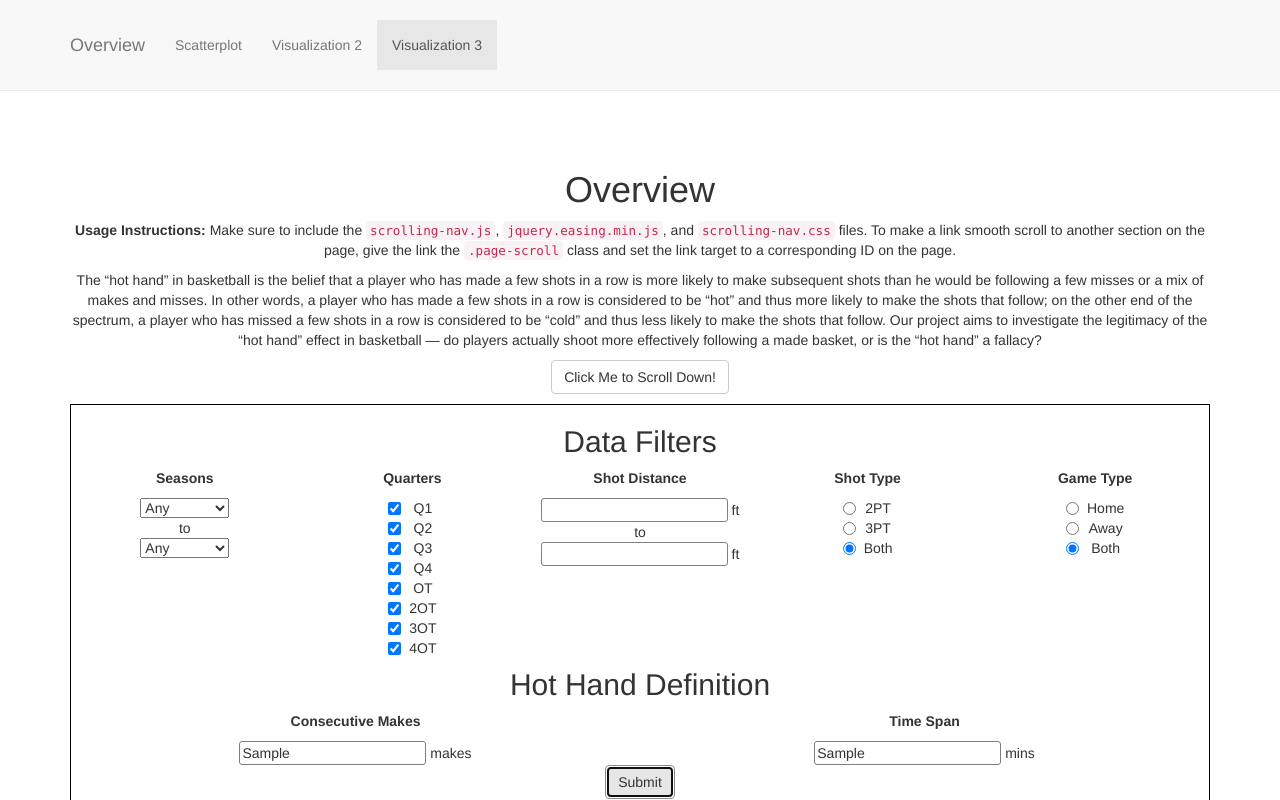
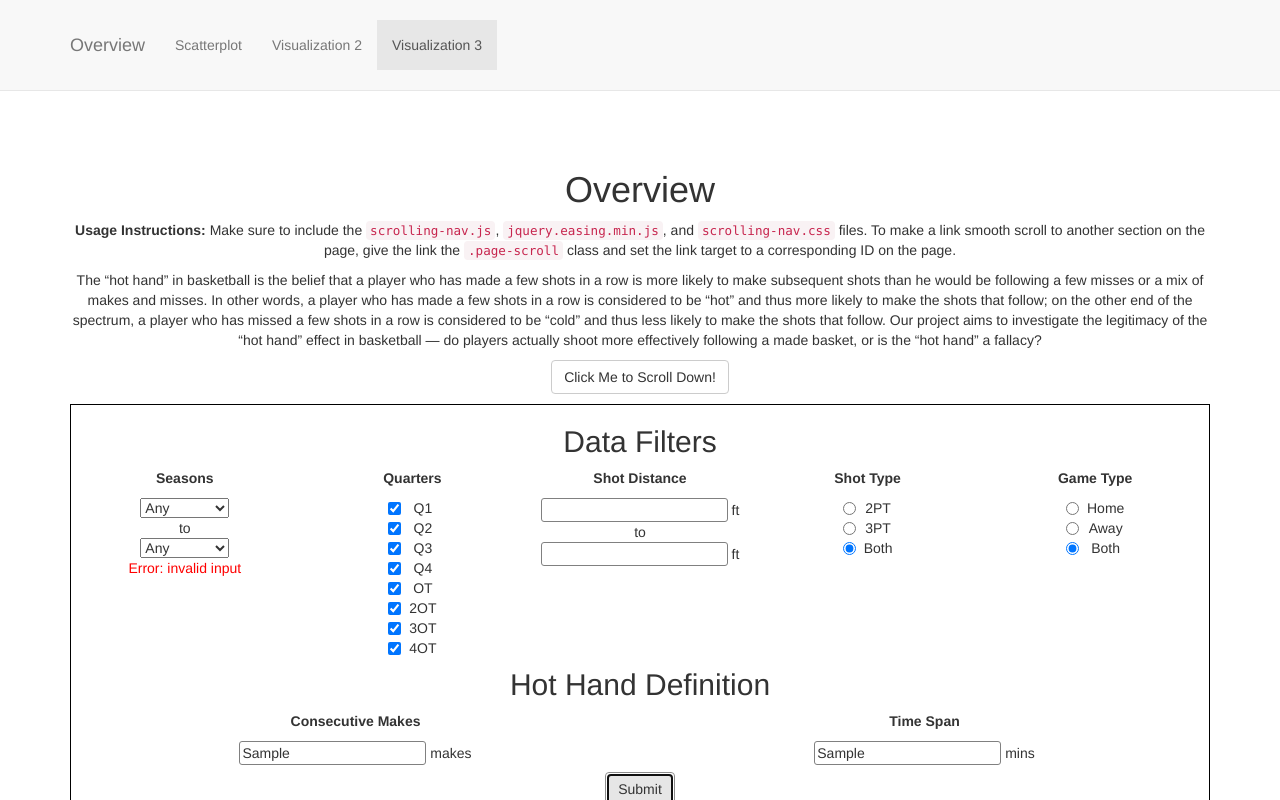
Before and after one commit to alexwainger/HotHandEffect, a website: page index.html in a window 1280 px wide. Both pictures are taken after typing "Sample", "Sample", "Sample", "Sample" into the empty fields and a click on the button "Submit". Shown: the top 800 px of the page. Drawn offline with nearby package versions, Linux system fonts and the light colour scheme; no server answers.

Commit message:
ui changes again

```diff
--- a/css/index.css
+++ b/css/index.css
@@ -81,7 +81,9 @@ input[type="text"] {
 .filter_header {
 	font-weight: bold;
 }
-
+#filter_button {
+	margin-top: 7px;
+}
 #form_div {
 	border: 1px solid black;
 	margin-top: 10px;
--- a/index.html
+++ b/index.html
@@ -179,11 +179,11 @@
 
 						<div id="shot_distance_filter">
 							<p class="filter_header"> Shot Distance </p>
-							<input type="text" name="shot_distance_min"> ft
+							<input type="text" name="shot_distance_min" onkeypress='return event.charCode >= 48 && event.charCode <= 57'> ft
 							<br>
 							<span> to </span>
 							<br>
-							<input type="text" name="shot_distance_max"> ft
+							<input type="text" name="shot_distance_max" onkeypress='return event.charCode >= 48 && event.charCode <= 57'> ft
 						</div>
 
 						<div id="shot_type_filter">
@@ -229,12 +229,12 @@
 						<h2> Hot Hand Definition </h2>
 						<div id="consecutive_shots_filter">
 							<p class="filter_header"> Consecutive Makes </p>
-							<input type="text" name="consecutive_shots"> makes
+							<input type="text" name="consecutive_shots" required> makes
 						</div>
 
 						<div id="time_span_filter">
 							<p class="filter_header"> Time Span </p>
-							<input type="text" name="time_span"> mins
+							<input type="text" name="time_span" required> mins
 						</div>
 					</div>
 <!--					<input type="submit" value="Send">-->
--- a/js/index.js
+++ b/js/index.js
@@ -40,10 +40,18 @@ window.addEventListener('load', function() {
 		else {
 			post_string[1] = season_max_val;
 		}
-
+		var season_error_check = false;
 		console.log("Season Min: " + season_min_val);
 		console.log("Season Max: " + season_max_val);
-
+		if (season_max_val <= season_min_val) {
+			var season_filter = document.getElementById('season_filter_div')
+			var season_error = document.createTextNode("Error: invalid input");
+			var error_div = document.createElement("div");
+			error_div.style.color = "red";
+			error_div.appendChild(season_error);
+			season_filter.appendChild(error_div);
+			season_error_check = true
+		}
 		/* Quarters */
 		var quarters = [];
 		var q1 = messageForm.elements["q1_filter"].checked;
@@ -133,7 +141,7 @@ window.addEventListener('load', function() {
 		post_string[7] = consecutive_makes;
 		post_string[8] = time_span;
 
-		if(shot_distance_error_check) {
+		if(shot_distance_error_check || season_error) {
 			console.log("ERROR");
 		}
 
```
